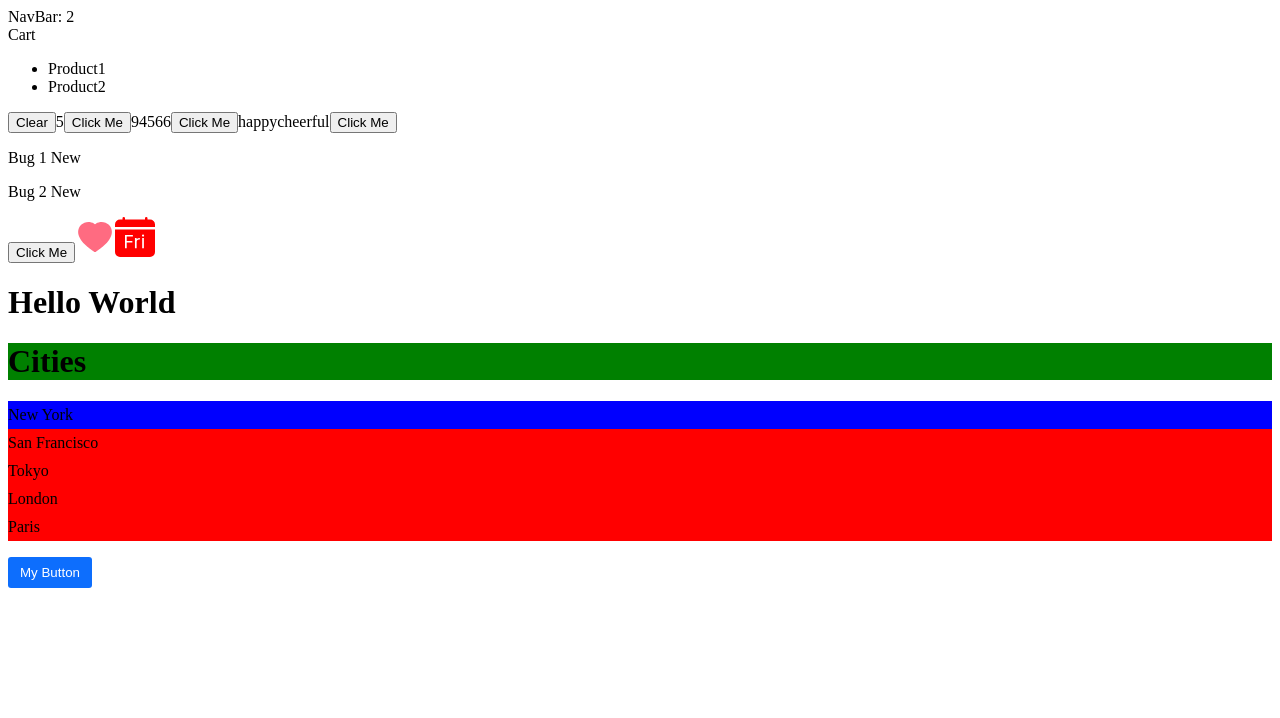
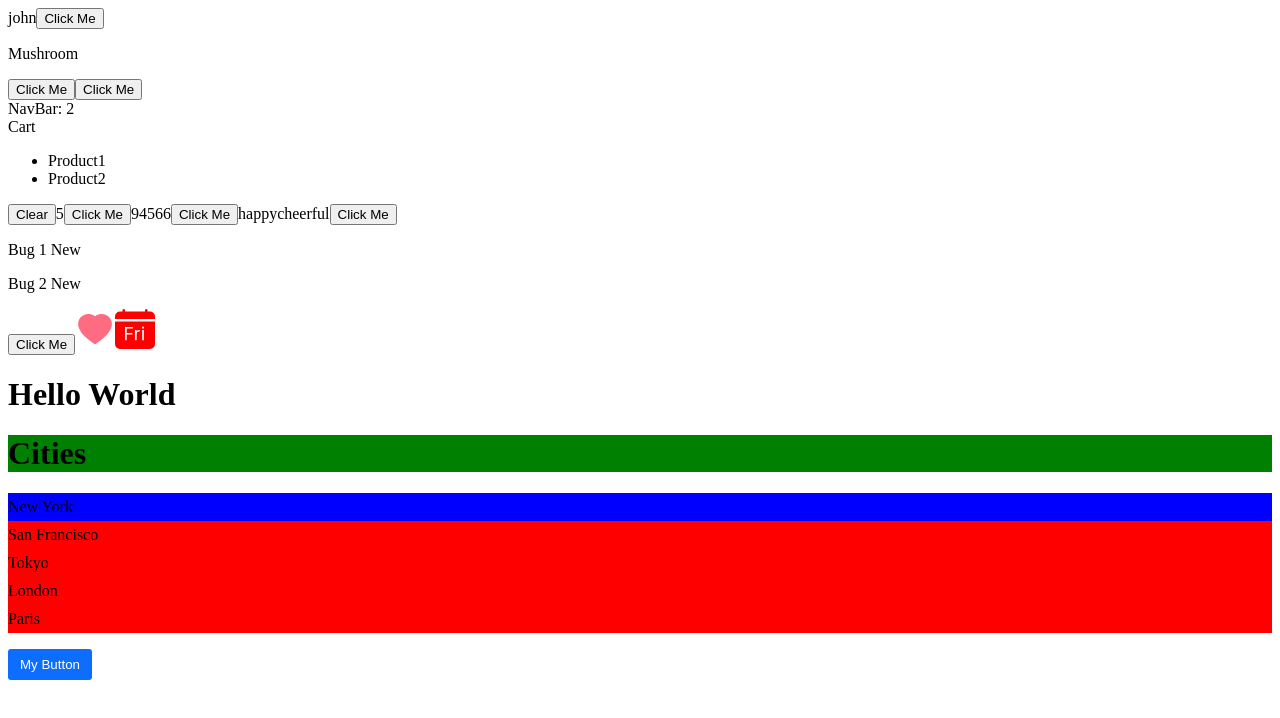
Before and after one commit to jaishankarg24/react-18-game, a React (Vite) app: page / in a window 1280 px wide. Shown: the top 718 px of the page. Built offline with nearby package versions, Linux system fonts and the light colour scheme.

Commit message:
Exercise 1

```diff
--- a/src/App.tsx
+++ b/src/App.tsx
@@ -88,8 +88,57 @@ function App() {
 
   const [cartItems, setCartItems] = useState(["Product1", "Product2"]);
 
+  //Exercise 1
+  const [game, setGame] = useState({
+    id: 1,
+    player: {
+      name: "john",
+    },
+  });
+
+  const handleGameClick = () => {
+    setGame({ ...game, player: { ...game.player, name: "jai" } });
+  };
+
+  //Exercise 2
+  const [pizza, setPizza] = useState({
+    name: "Spicy Pepperoni",
+    toppings: ["Mushroom"],
+  });
+
+  const handlePizzaClick = () => {
+    setPizza({ ...pizza, toppings: [...pizza.toppings, "NewToppings"] });
+  };
+
+  //Exercise 3
+  const [cart, setCart] = useState({
+    discount: 0.1,
+    items: [
+      { id: 1, title: "Product 1", quantity: 1 },
+      { id: 2, title: "Product 2", quantity: 1 },
+    ],
+  });
+
+  const handleCartQuantity = () => {
+    setCart({
+      ...cart,
+      items: cart.items.map((item) =>
+        item.id === 1 ? { ...item, quantity: item.quantity + 1 } : item
+      ),
+    });
+  };
+  //items: [...cart.items, items.map((item) => {...item, quantity: quantity + 1})],
   return (
     <div>
+      {game.player.name}
+      <button onClick={handleGameClick}>Click Me</button>
+      {pizza.toppings.map((piz) => (
+        <p key={piz}>{piz}</p>
+      ))}
+      <button onClick={handlePizzaClick}>Click Me</button>
+
+      <button onClick={handleCartQuantity}>Click Me</button>
+
       <NavBar cartItemsCount={cartItems.length} />
       <Cart cartItems={cartItems} onClear={() => setCartItems([])} />
       {drink.price}
```
